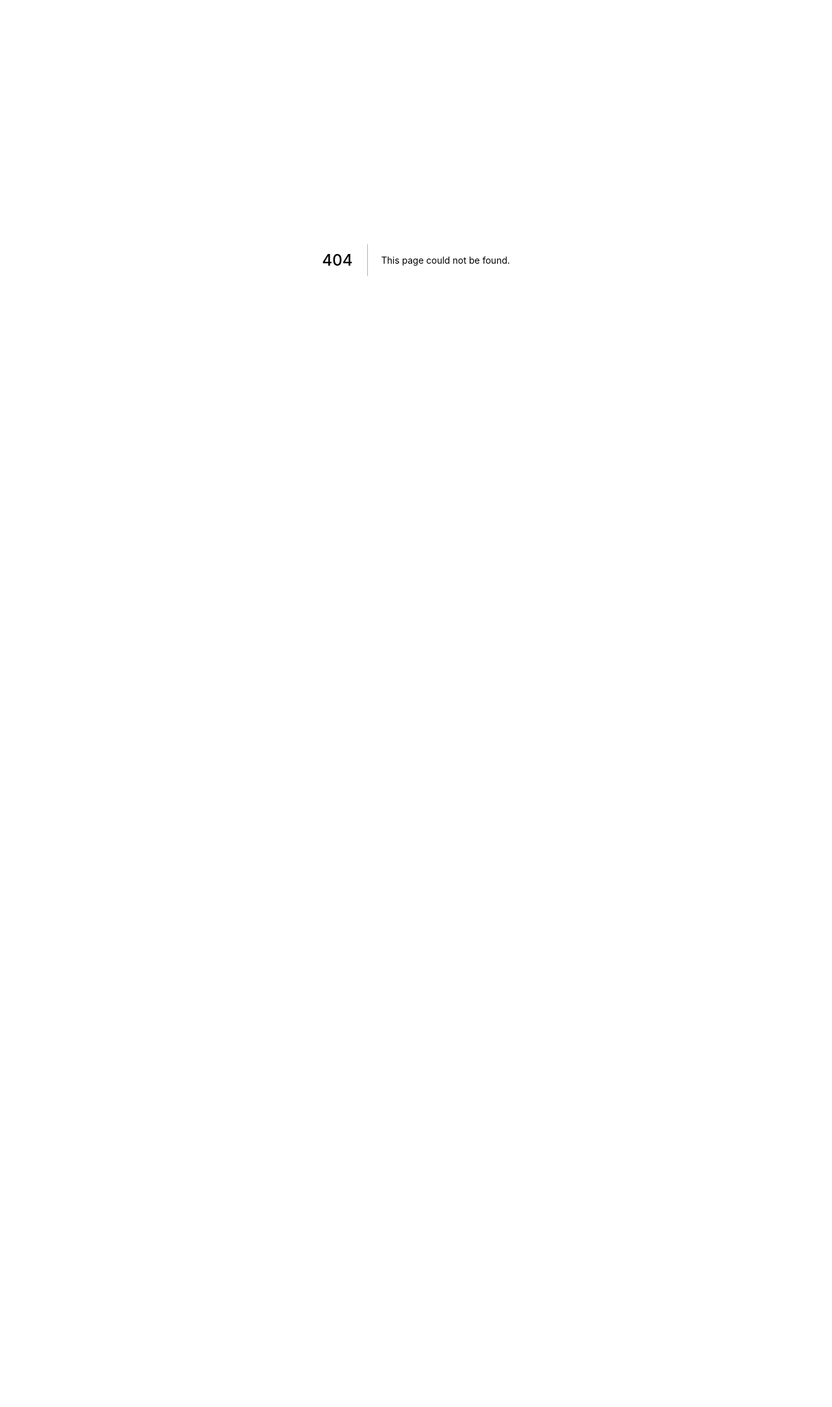
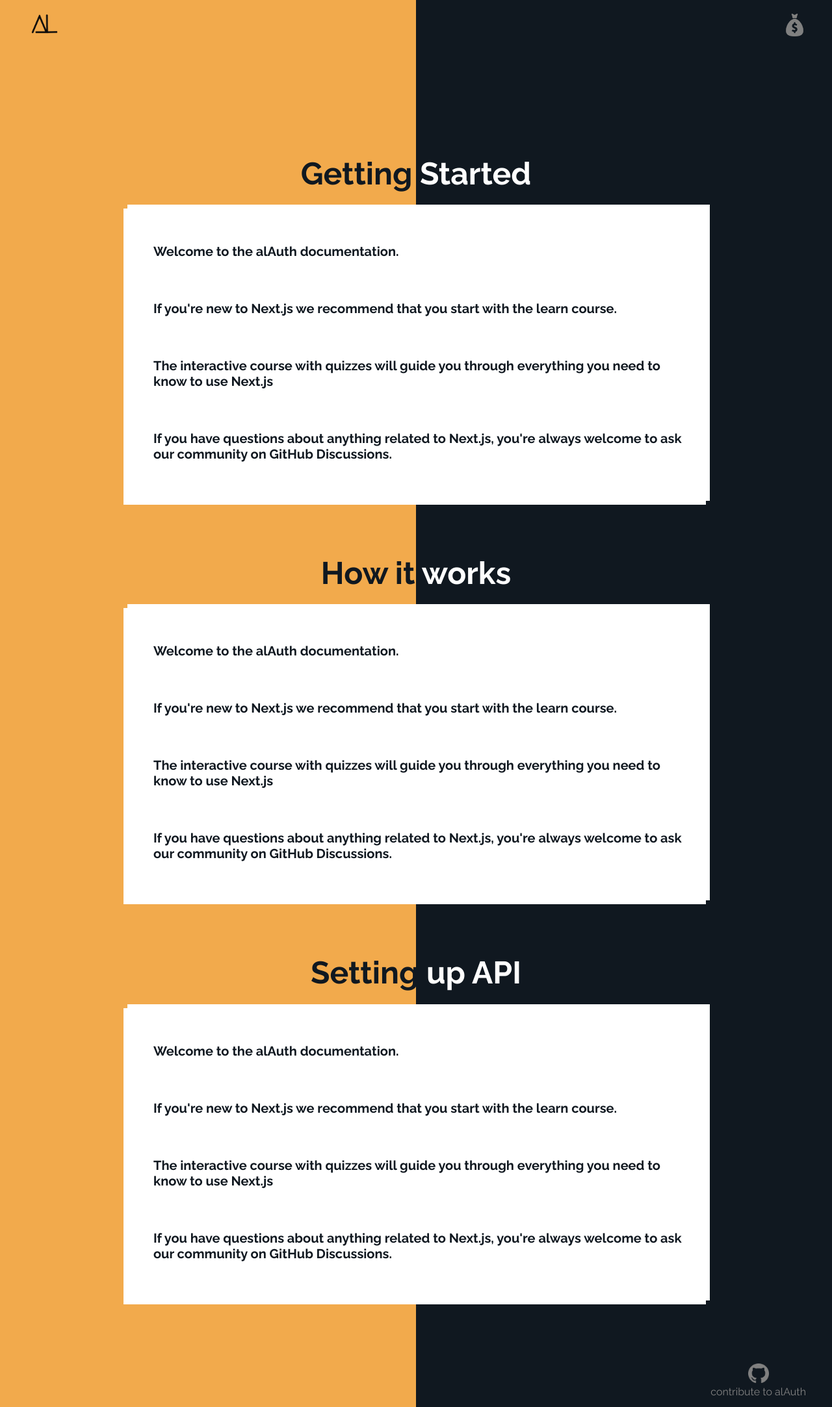
Before and after one commit to scythrine05/alAuth, a Next.js app in the folder client/: page /docs in a window 1280 px wide. Before the commit this address had no page. Shown: the whole page at 65% size. Before the commit the page ends 800 px from the top, so only its background shows below. Built offline with nearby package versions, Linux system fonts and the light colour scheme.

Commit message:
Added Docs and Optimized Layout

```diff
--- /dev/null
+++ b/client/components/Footer.js
@@ -0,0 +1,26 @@
+import Link from "next/link";
+import Image from "next/image";
+
+export default function Footer() {
+  return (
+    <>
+      <footer className="footer">
+        <Link href="https://github.com/scythrine05/alAuth">
+          <a target="_blank">
+            <div className="contribute">
+              <div>contribute to alAuth</div>
+              <div>
+                <Image
+                  className="icon"
+                  src="/icons/github-icon.png"
+                  height={30}
+                  width={32}
+                />
+              </div>
+            </div>
+          </a>
+        </Link>
+      </footer>
+    </>
+  );
+}
--- /dev/null
+++ b/client/components/Layout.js
@@ -0,0 +1,14 @@
+import Footer from "./Footer";
+import Navbar from "./Navbar";
+
+const Layout = ({ children }) => {
+  return (
+    <>
+      <Navbar />
+      {children}
+      <Footer />
+    </>
+  );
+};
+
+export default Layout;
--- /dev/null
+++ b/client/components/Navbar.js
@@ -0,0 +1,25 @@
+import Link from "next/link";
+import Image from "next/image";
+
+export default function Navbar() {
+  return (
+    <>
+      <header className="header">
+        <div>
+          {" "}
+          <Link href="/">
+            <Image className="logo" src="/logo.png" height={70} width={60} />
+          </Link>
+        </div>
+        <div className="donate">
+          <Image
+            className="icon"
+            src="/icons/donate-icon.png"
+            height={35}
+            width={35}
+          />
+        </div>
+      </header>
+    </>
+  );
+}
--- a/client/pages/_app.js
+++ b/client/pages/_app.js
@@ -1,7 +1,12 @@
-import '../styles/globals.css'
+import Layout from "../components/Layout";
+import "../styles/globals.css";
 
 function MyApp({ Component, pageProps }) {
-  return <Component {...pageProps} />
+  return (
+    <Layout>
+      <Component {...pageProps} />
+    </Layout>
+  );
 }
 
-export default MyApp
+export default MyApp;
--- /dev/null
+++ b/client/pages/docs.js
@@ -0,0 +1,85 @@
+import Head from "next/head";
+import Image from "next/image";
+import Link from "next/link";
+import styles from "../styles/Docs.module.css";
+
+export default function Home() {
+  return (
+    <>
+      <Head>
+        <title>alAuht | Getting Started</title>
+        <meta name="description" content="Setting up alAuth" />
+        <link rel="icon" href="/favicon.ico" />
+      </Head>
+      <main className={styles.main}>
+        <h1 className={styles.title}>
+          {" "}
+          <span>Getting</span> Started
+        </h1>
+        <div className={styles.description}>
+          <p>Welcome to the alAuth documentation.</p>
+          <br />
+          <p>
+            If you're new to Next.js we recommend that you start with the learn
+            course.
+          </p>
+          <br />
+          <p>
+            The interactive course with quizzes will guide you through
+            everything you need to know to use Next.js
+          </p>
+          <br />
+          <p>
+            If you have questions about anything related to Next.js, you're
+            always welcome to ask our community on GitHub Discussions.
+          </p>
+        </div>
+
+        <h1 className={styles.title}>
+          {" "}
+          <span>How it</span> works
+        </h1>
+        <div className={styles.description}>
+          <p>Welcome to the alAuth documentation.</p>
+          <br />
+          <p>
+            If you're new to Next.js we recommend that you start with the learn
+            course.
+          </p>
+          <br />
+          <p>
+            The interactive course with quizzes will guide you through
+            everything you need to know to use Next.js
+          </p>
+          <br />
+          <p>
+            If you have questions about anything related to Next.js, you're
+            always welcome to ask our community on GitHub Discussions.
+          </p>
+        </div>
+        <h1 className={styles.title}>
+          {" "}
+          <span>Setting </span> up API
+        </h1>
+        <div className={styles.description}>
+          <p>Welcome to the alAuth documentation.</p>
+          <br />
+          <p>
+            If you're new to Next.js we recommend that you start with the learn
+            course.
+          </p>
+          <br />
+          <p>
+            The interactive course with quizzes will guide you through
+            everything you need to know to use Next.js
+          </p>
+          <br />
+          <p>
+            If you have questions about anything related to Next.js, you're
+            always welcome to ask our community on GitHub Discussions.
+          </p>
+        </div>
+      </main>
+    </>
+  );
+}
--- /dev/null
+++ b/client/styles/Docs.module.css
@@ -0,0 +1,42 @@
+.main {
+  padding: 5rem 0;
+  flex: 1;
+  display: flex;
+  flex-direction: column;
+  justify-content: center;
+  align-items: center;
+}
+
+.title {
+  margin: 10vh 0 0 0;
+  color: #fff;
+  line-height: 1.15;
+  font-size: 3rem;
+  font-weight: bolder;
+  text-align: center;
+}
+
+.title span {
+  color: #101820ff;
+}
+
+.description {
+  width: 70%;
+  padding: 5vh;
+  margin: 3vh 0 0 0;
+  color: #101820ff;
+  font-size: 2.5vh;
+  font-weight: bold;
+  background: #fff;
+  box-shadow: -6px 6px #fff;
+  transform: translate(4px, -4px);
+}
+
+@media only screen and (max-width: 767px) {
+  .title {
+    font-size: 2rem;
+  }
+  .description {
+    width: 90%;
+  }
+}
--- a/client/styles/globals.css
+++ b/client/styles/globals.css
@@ -8,7 +8,9 @@ body {
   padding: 0;
   margin: 0;
   font-family: Raleway;
-  overflow: hidden;
+  overflow-x: hidden;
+  overflow-y: auto;
+  background: linear-gradient(to right, #f2aa4cff 50%, #101820ff 50%);
 }
 
 a {
@@ -19,3 +21,95 @@ a {
 * {
   box-sizing: border-box;
 }
+
+/* Navbar */
+.header {
+  color: #101820ff;
+  font-weight: bold;
+  padding: 5vh;
+  width: 100%;
+  height: 7vh;
+  display: flex;
+  justify-content: space-between;
+  align-items: center;
+}
+
+.logo {
+  cursor: pointer;
+  animation: rotateZ 2s linear infinite;
+}
+
+.donate {
+  cursor: pointer;
+  -webkit-transition: all 0.3s ease;
+  -moz-transition: all 0.3s ease;
+  -o-transition: all 0.3s ease;
+  transition: all 0.3s ease;
+  filter: invert(0.5);
+}
+
+.donate:hover {
+  filter: invert(0);
+}
+.donate .icon {
+  filter: brightness(0) invert(1);
+}
+
+@keyframes rotateZ {
+  0% {
+    transform: rotateY(0deg);
+  }
+  100% {
+    transform: rotateY(360deg);
+  }
+}
+
+/* Footer */
+
+.footer {
+  padding: 5vh;
+  width: 100%;
+  height: 7vh;
+  font-size: 2vh;
+  display: flex;
+  justify-content: flex-end;
+  align-items: center;
+}
+.contribute {
+  color: #828282;
+  display: flex;
+  flex-direction: column-reverse;
+  align-items: center;
+  cursor: pointer;
+  padding: 0;
+  -webkit-transition: all 0.3s ease;
+  -moz-transition: all 0.3s ease;
+  -o-transition: all 0.3s ease;
+  transition: all 0.3s ease;
+}
+.contribute .icon {
+  -webkit-transition: all 0.3s ease;
+  -moz-transition: all 0.3s ease;
+  -o-transition: all 0.3s ease;
+  transition: all 0.3s ease;
+  filter: invert(0.5);
+}
+
+.contribute:hover .icon {
+  filter: invert(0);
+}
+
+.contribute:hover {
+  color: #fff;
+}
+
+/*Responsive*/
+
+@media only screen and (max-width: 767px) {
+  .header {
+    padding-bottom: 0;
+  }
+  .footer {
+    font-size: 1.5vh;
+  }
+}
```
Also changed, not shown: client/pages/index.js (+8 -34 lines), client/styles/Home.module.css (+2 -81 lines), 1 other file (tests, documents, lock files or other folders).
